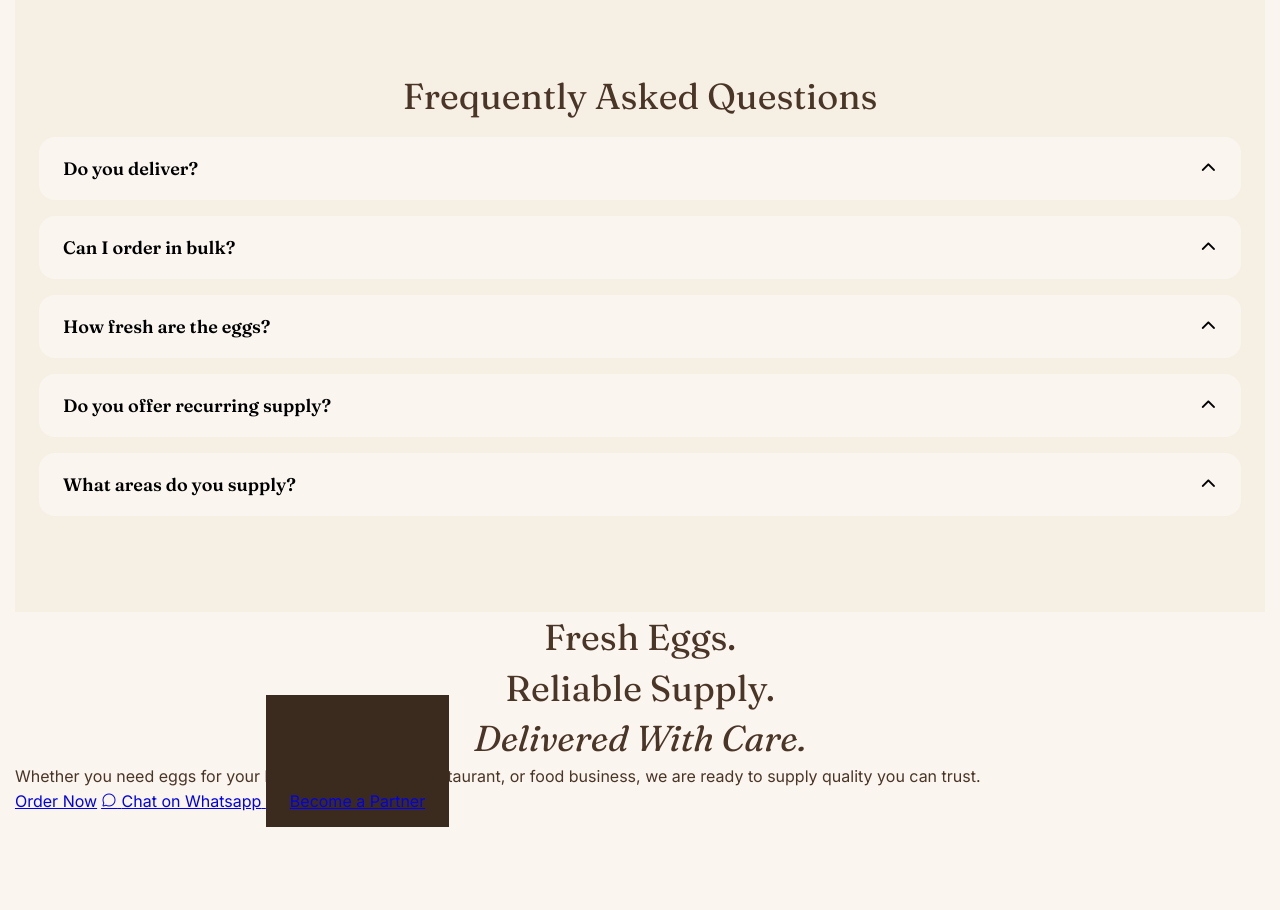
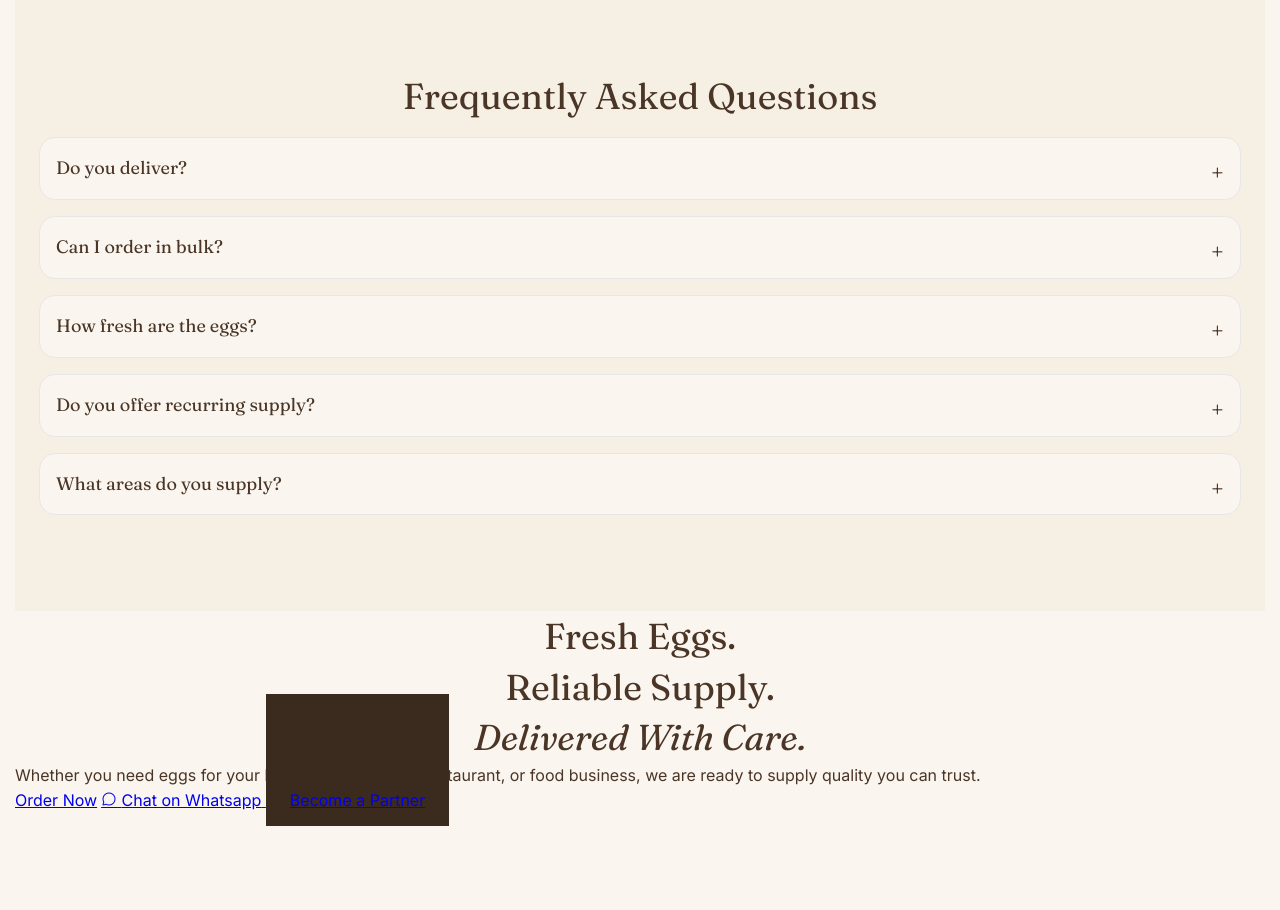
Before and after one commit to Eshemzy/100-STM-06-Landing-Page, a plain HTML site: page index.html in a window 1280 px wide. Shown: the part 8100-9010 px from the top of the page. Drawn offline with nearby package versions, Linux system fonts and the light colour scheme.

Commit message:
Refactored FAQs section by reintroducing styles and restructuring HTML; improved layout and accessibility

```diff
--- a/css/style.css
+++ b/css/style.css
@@ -569,7 +569,7 @@ a.logo {
 }
 
 
-.faqs {
+/* .faqs {
   background-color: #f5efe4;
   padding-bottom: 96px;
 }
@@ -621,8 +621,21 @@ a.logo {
 .faqs-inner .accordion-cont .accordion .panel p {
   font-size: 16px;
   padding: 0 24px 20px;
+} */
+
+
+
+.faqs {
+  background-color: #f5efe4;
+  padding-bottom: 96px;
 }
-/* .faqs-inner .accordion-two details {
+.faqs-inner,
+.faqs-inner .accordion-two {
+  display: flex;
+  flex-direction: column;
+  gap: 16px;
+}
+.faqs-inner .accordion-two details {
   cursor: pointer;
   transition: all 0.3s ease;
   height: auto;
@@ -663,4 +676,4 @@ summary::marker {
 }
 .faqs-inner .accordion-two details[open] summary::after {
   content: "−";
-} */
+}
--- a/index.html
+++ b/index.html
@@ -480,7 +480,7 @@
           <div class="faqs-inner">
             <h2>Frequently Asked Questions</h2>
 
-            <div class="accordion-cont">
+            <!-- <div class="accordion-cont">
               <div class="accordion">
                 <button type="button" class="accordion-btn">
                   <span class="text">Do you deliver?</span>
@@ -550,34 +550,34 @@
                   <p>You can contact us directly via WhatsApp or our inquiry form to confirm delivery coverage for your specific location.</p>
                 </div>
               </div>
-            </div>
+            </div> -->
 
-            <!-- <div class="accordion-two">
-             <details name="faq">
+            <div class="accordion-two">
+              <details name="faq">
                 <summary>Do you deliver?</summary>
                 <p>Yes. Delivery availability depends on your location and order size. We have dedicated routes for both retail and wholesale customers.</p>
               </details>
 
-             <details name="faq">
+              <details name="faq">
                 <summary>Can I order in bulk?</summary>
                 <p>Absolutely. We supply homes, resellers, bakeries, restaurants, hotels, and other businesses with scalable bulk options.</p>
               </details>
 
-             <details name="faq">
+              <details name="faq">
                 <summary>How fresh are the eggs?</summary>
                 <p>We prioritize fresh sourcing and proper handling. Our supply chain is optimized to ensure eggs reach you as quickly as possible from the farm.</p>
               </details>
 
-             <details name="faq">
+              <details name="faq">
                 <summary>Do you offer recurring supply?</summary>
                 <p>Yes. Recurring delivery arrangements can be structured for businesses and regular buyers to ensure you never run out of stock.</p>
               </details>
 
-             <details name="faq">
+              <details name="faq">
                 <summary>What areas do you supply?</summary>
                 <p>You can contact us directly via WhatsApp or our inquiry form to confirm delivery coverage for your specific location.</p>
               </details>
-            </div> -->
+            </div>
           </div>
         </section>
 
@@ -701,7 +701,8 @@
       </div>
     </footer>
   </div>
-  <script>
+
+  <!-- <script>
     const accordions = document.querySelectorAll(".accordion");
 
     accordions.forEach((accordion) => {
@@ -712,7 +713,6 @@
 
         const isActive = accordion.classList.contains("active");
 
-        // Close all accordions
       accordions.forEach((item) => {
         item.classList.remove("active");
 
@@ -720,13 +720,12 @@
         itemPanel.style.maxHeight = null;
       });
 
-        // Open clicked accordion if it wasn't already open
       if (!isActive) {
         accordion.classList.add("active");
         panel.style.maxHeight = panel.scrollHeight + "px";
       }
     });
   });
-  </script>
+  </script> -->
 </body>
 </html>
```
